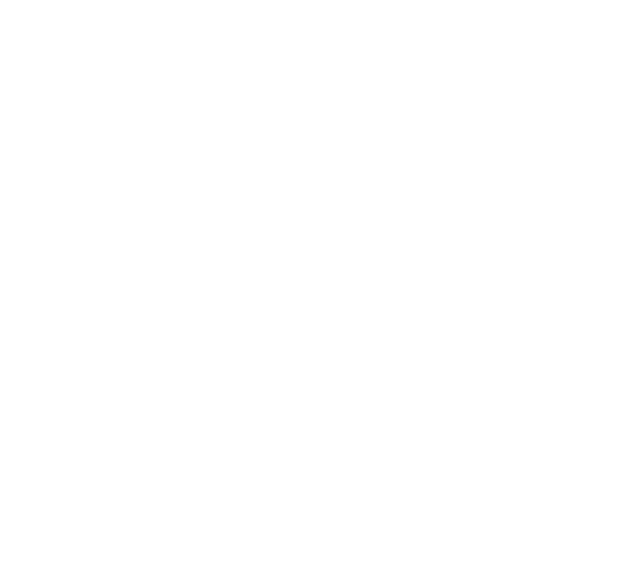
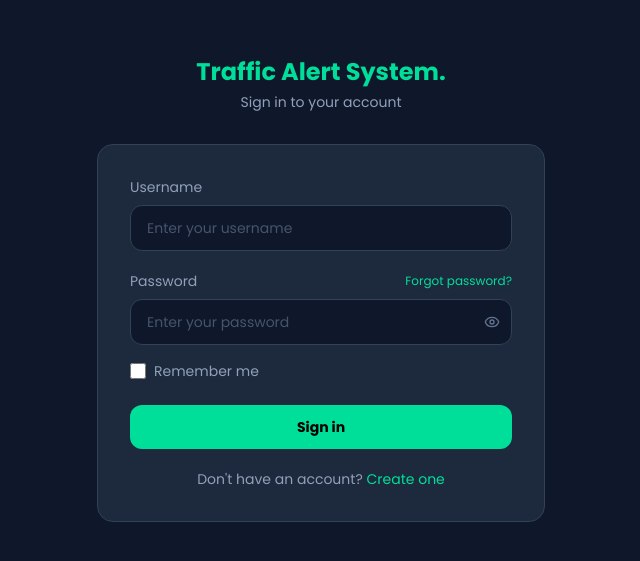
Before and after one commit to alexgantony/traffic_sms_notifier, a React (Vite) app in the folder frontend/: page /login in a window 1280 px wide. Before the commit this address had no page. Shown: the part 111-672 px from the top of the page, without its empty margins (319-959 px from the left). Built offline with nearby package versions, Linux system fonts and the light colour scheme.

Commit message:
feat: add login page UI with email and password inputs

```diff
--- a/frontend/package.json
+++ b/frontend/package.json
@@ -11,6 +11,7 @@
   },
   "dependencies": {
     "@tailwindcss/vite": "^4.2.2",
+    "axios": "^1.15.0",
     "lucide-react": "^1.7.0",
     "react": "^19.2.4",
     "react-dom": "^19.2.4",
--- a/frontend/src/App.jsx
+++ b/frontend/src/App.jsx
@@ -2,11 +2,13 @@
 import MainLayout from './layouts/MainLayout';
 import Analytics from './pages/Analytics';
 import Home from './pages/Home';
+import Login from './pages/Login';
 import Settings from './pages/Settings';
 
 function App() {
   return (
     <Routes>
+      <Route path='/login' element={<Login />} />
       <Route element={<MainLayout />}>
         <Route path='/' element={<Home />} />
         <Route path='/analytics' element={<Analytics />} />
--- /dev/null
+++ b/frontend/src/api/axiosInstance.js
@@ -0,0 +1,8 @@
+// base URL, timeout, iinterceptors
+
+import axios from 'axios';
+
+const response = await axios.get(
+  'https://traffic-sms-notifier.onrender.com/health',
+);
+console.log(response.data);
--- /dev/null
+++ b/frontend/src/pages/Login.jsx
@@ -0,0 +1,95 @@
+import { Eye, EyeOff } from 'lucide-react';
+import { useState } from 'react';
+import { Link } from 'react-router-dom';
+
+const Login = () => {
+  const [showPassword, setShowPassword] = useState(false);
+
+  return (
+    <section className='min-h-screen flex items-center justify-center bg-slate-900 text-slate-100 p-4'>
+      <div className='w-full max-w-md'>
+        {/* Brand header */}
+        <div className='text-center mb-8'>
+          <h1 className='text-[#00df9a] text-2xl font-bold'>
+            Traffic Alert System.
+          </h1>
+          <p className='text-slate-400 text-sm mt-1'>Sign in to your account</p>
+        </div>
+
+        {/* Card */}
+        <div className='bg-slate-800 border border-slate-700 rounded-2xl p-8'>
+          {/* Username */}
+          <div className='mb-5'>
+            <label className='block text-slate-400 text-sm font-medium mb-2'>
+              Username
+            </label>
+            <input
+              type='text'
+              placeholder='Enter your username'
+              className='w-full bg-slate-900 border border-slate-700 rounded-xl px-4 py-3 text-sm text-slate-100 placeholder-slate-600 outline-none focus:border-[#00df9a] transition-colors duration-200'
+            />
+          </div>
+
+          {/* Password */}
+          <div className='mb-4'>
+            <div className='flex justify-between items-center mb-2'>
+              <label className='text-slate-400 text-sm font-medium'>
+                Password
+              </label>
+              <a href='#' className='text-[#00df9a] text-xs hover:underline'>
+                Forgot password?
+              </a>
+            </div>
+            <div className='relative'>
+              <input
+                type={showPassword ? 'text' : 'password'}
+                placeholder='Enter your password'
+                className='w-full bg-slate-900 border border-slate-700 rounded-xl px-4 py-3 pr-11 text-sm text-slate-100 placeholder-slate-600 outline-none focus:border-[#00df9a] transition-colors duration-200'
+              />
+              <button
+                type='button'
+                onClick={() => setShowPassword(!showPassword)}
+                className='absolute right-3 top-1/2 -translate-y-1/2 text-slate-500 hover:text-slate-300 transition-colors duration-200'
+              >
+                {showPassword ? <EyeOff size={16} /> : <Eye size={16} />}
+              </button>
+            </div>
+          </div>
+
+          {/* Remember me */}
+          <div className='flex items-center gap-2 mb-6'>
+            <input
+              type='checkbox'
+              id='remember'
+              className='w-4 h-4 accent-[#00df9a] cursor-pointer'
+            />
+            <label
+              htmlFor='remember'
+              className='text-slate-400 text-sm cursor-pointer'
+            >
+              Remember me
+            </label>
+          </div>
+
+          {/* Login button */}
+          <button className='w-full flex items-center justify-center bg-[#00df9a] hover:bg-[#00c589] text-black font-semibold py-3 rounded-xl cursor-pointer duration-200 active:scale-95 transition-all text-sm'>
+            Sign in
+          </button>
+
+          {/* Register */}
+          <p className='text-center text-slate-400 text-sm mt-5'>
+            Don't have an account?{' '}
+            <Link
+              to='/register'
+              className='text-[#00df9a] font-medium hover:underline'
+            >
+              Create one
+            </Link>
+          </p>
+        </div>
+      </div>
+    </section>
+  );
+};
+
+export default Login;
--- /dev/null
+++ b/frontend/src/services/routeService.jsx
@@ -0,0 +1 @@
+const BASE_URL = 'https://traffic-sms-notifier.onrender.com/docs';
```
Also changed, not shown: 1 other file (tests, documents, lock files or other folders).
